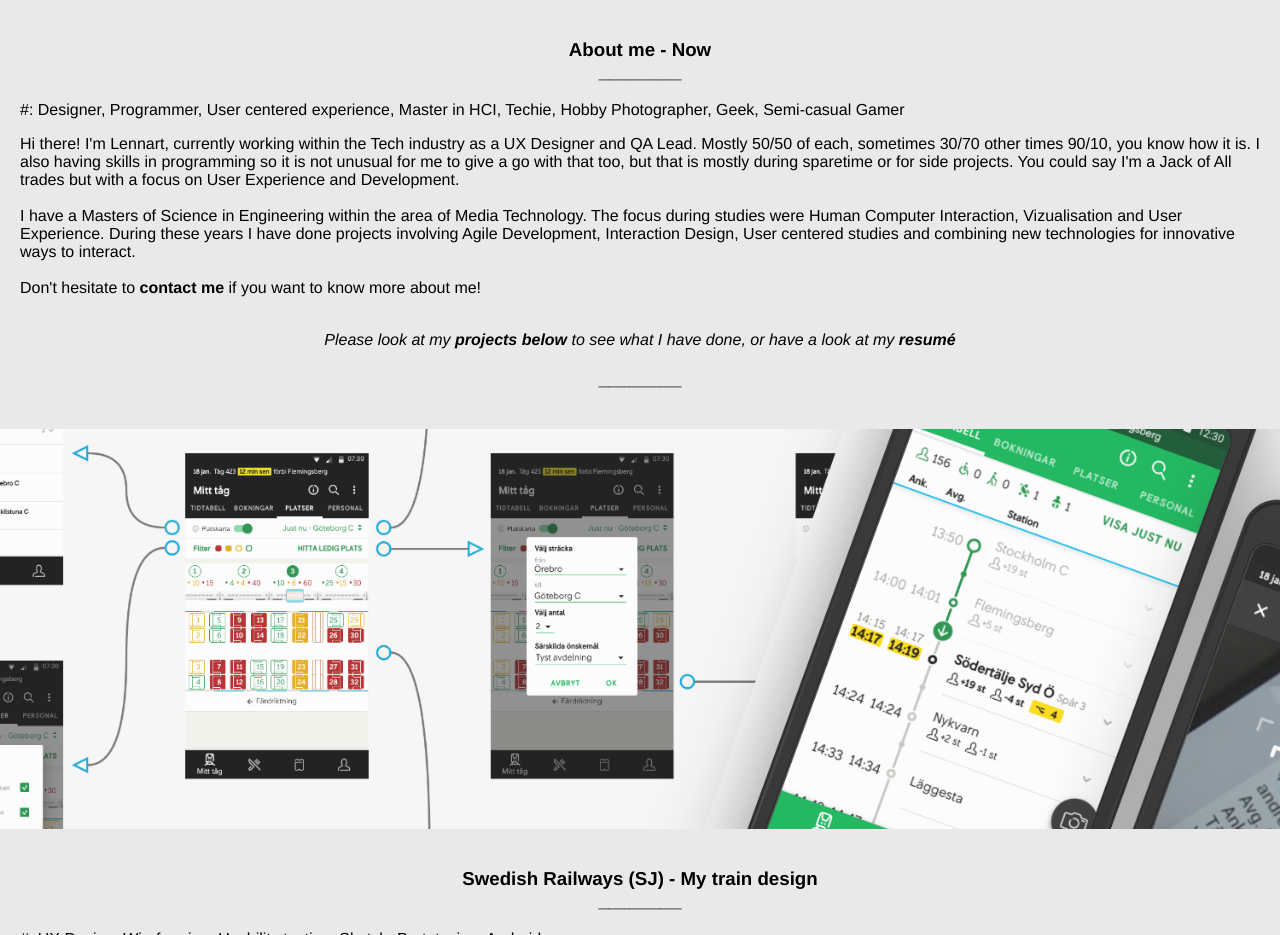
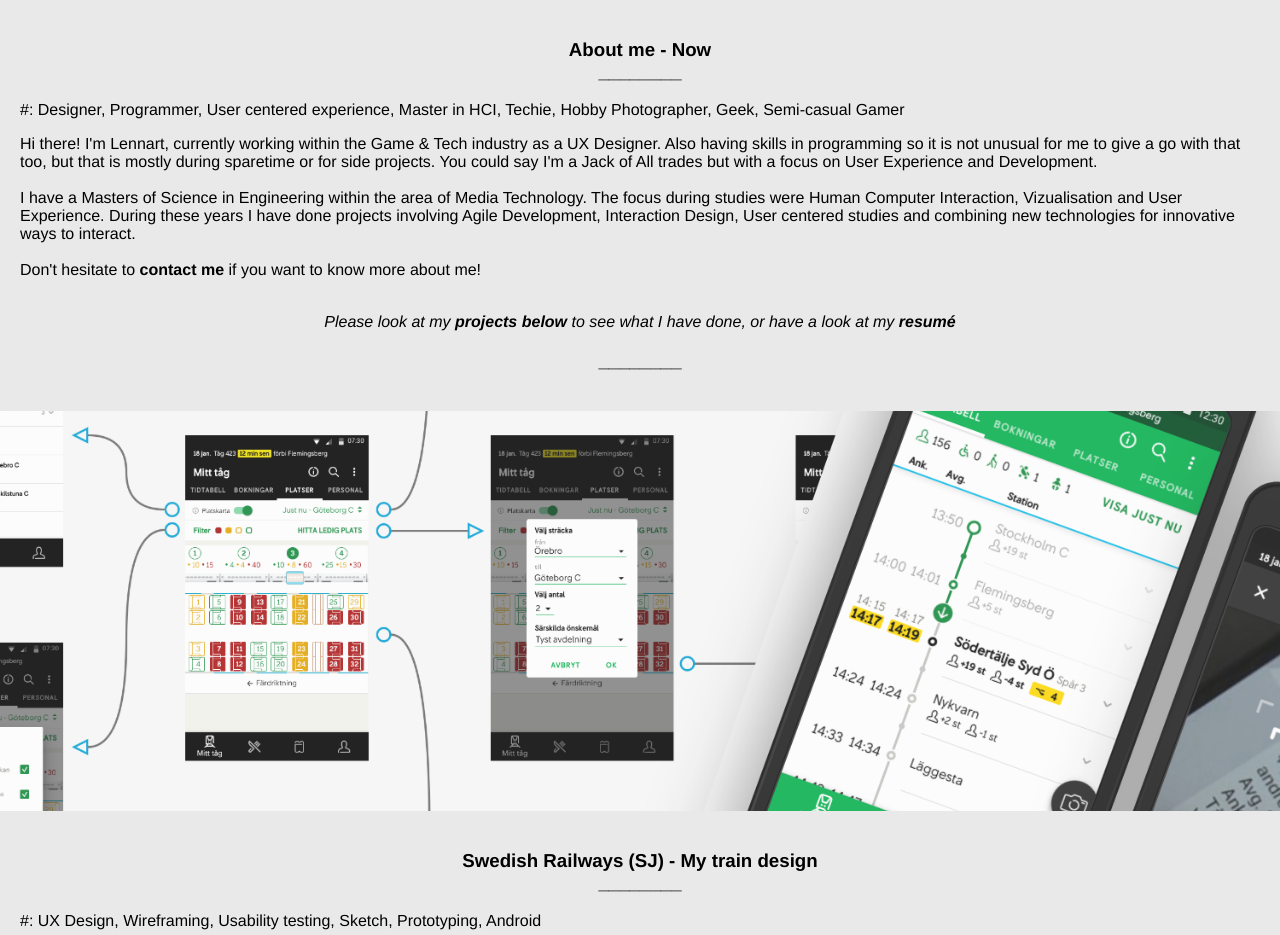
Before and after one commit to lennart-jarl/lennart-jarl.github.io, a plain HTML site: page index.html in a window 1280 px wide. Shown: the part 800-1735 px from the top of the page. Drawn offline with nearby package versions, Linux system fonts and the light colour scheme.

Commit message:
small update to intro

```diff
--- a/index.html
+++ b/index.html
@@ -30,7 +30,7 @@
         <h3>About me - Now<br>________</h3>
         <p>#: Designer, Programmer, User centered experience, Master in HCI, Techie, Hobby Photographer, Geek, Semi-casual Gamer </p>
         <p>
-        	Hi there! I'm Lennart, currently working within the Tech industry as a UX Designer and QA Lead. Mostly 50/50 of each, sometimes 30/70 other times 90/10, you know how it is. I also having skills in programming so it is not unusual for me to give a go with that too, but that is mostly during sparetime or for side projects. You could say I'm a Jack of All trades but with a focus on User Experience and Development.
+        	Hi there! I'm Lennart, currently working within the Game & Tech industry as a UX Designer. Also having skills in programming so it is not unusual for me to give a go with that too, but that is mostly during sparetime or for side projects. You could say I'm a Jack of All trades but with a focus on User Experience and Development.
         	<br><br>
         	I have a Masters of Science in Engineering within the area of Media Technology. The focus during studies were Human Computer Interaction, Vizualisation and User Experience. During these years I have done projects involving Agile Development, Interaction Design, User centered studies and combining new technologies for innovative ways to interact.
         	<br><br>
```
